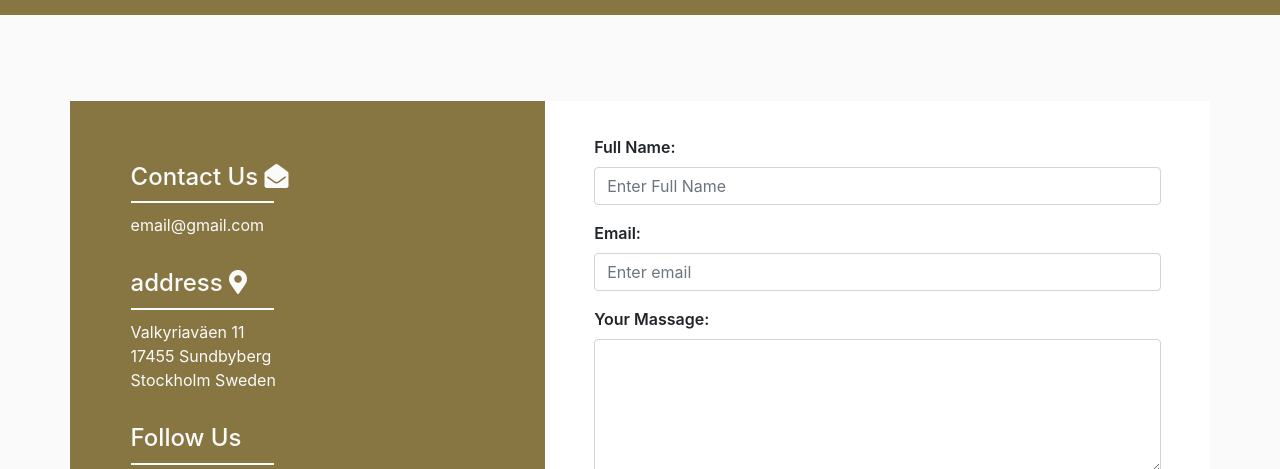
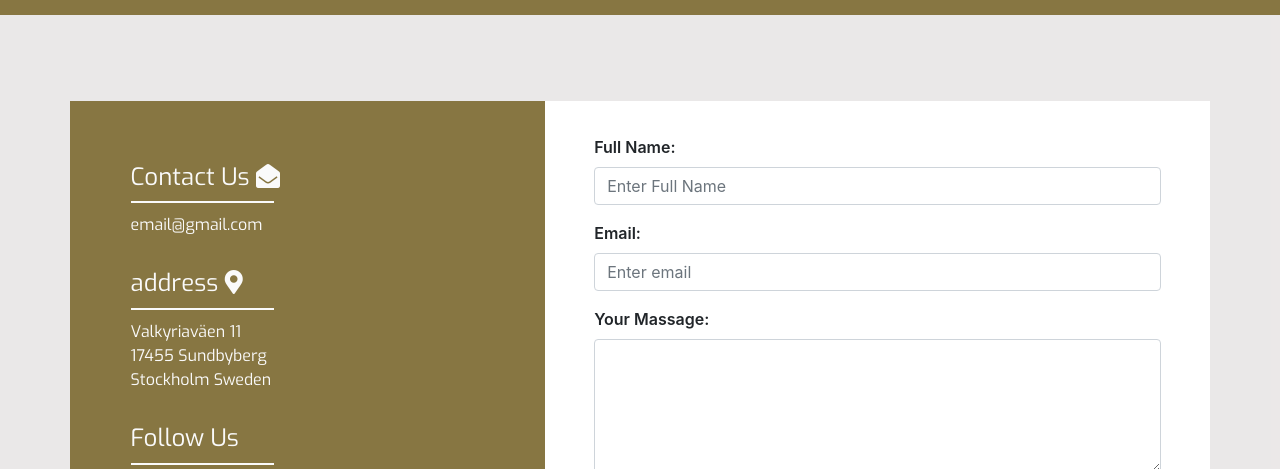
Before and after one commit to Code-Institute-Submissions/Kindergarten_WebApp, a plain HTML site: page contact.html in a window 1280 px wide. Shown: the part 91-560 px from the top of the page. Drawn offline with nearby package versions, Linux system fonts and the light colour scheme; a web font is replaced by a local one.

Commit message:
change bg for contact.html

```diff
--- a/assets/css/style.css
+++ b/assets/css/style.css
@@ -24,7 +24,16 @@
 .h-text{
     font-family:"Oswald", sans-serif;
     font-size: 40px;
+    text-transform: uppercase;
 
+}
+.bg-contact{
+    height: 100vh;
+    background:rgba(230, 227, 227, 0.767);
+    background-repeat: no-repeat;
+    background-size: cover;
+    background-position: center;
+    overflow:hidden;
 }
 
 /*------------------------Navbar------------*/
@@ -217,6 +226,7 @@ body{
 }
 .contact-form-color{
     color: #fafafa;
+    font-family:"Exo",sans-serif;
 }
 
 	.col-md-5{
--- a/contact.html
+++ b/contact.html
@@ -46,6 +46,7 @@
 		</nav>
 	</header>
 	<section>
+		<div class="bg-contact">
 			<div class="container">
 				<div class="row mt-5 xs-column-reverse">
 					<div class="col-md-5 contact-form-color">
@@ -76,8 +77,10 @@
 							<h4>Follow Us</h4>
 							<hr>
 							<ul class="social-network social-circle">
-                            <li><a href="#" class="icoFacebook" title="Facebook"><i class="fa fa-facebook"></i></a></li>
-                            <li><a href="#" class="icoTwitter" title="Twitter"><i class="fa fa-twitter"></i></a></li>
+								<li><a href="#" class="icoFacebook" title="Facebook"><i class="fa fa-facebook"></i></a>
+								</li>
+								<li><a href="#" class="icoTwitter" title="Twitter"><i class="fa fa-twitter"></i></a>
+								</li>
 							</ul>
 						</div>
 					</div>
@@ -110,6 +113,7 @@
 					</div>
 				</div>
 			</div>
+		</div>
 	</section>
 	<script src="https://code.jquery.com/jquery-3.4.1.slim.min.js"
 		integrity="sha384-J6qa4849blE2+poT4WnyKhv5vZF5SrPo0iEjwBvKU7imGFAV0wwj1yYfoRSJoZ+n" crossorigin="anonymous">
```
Lines whose indentation alone changed are shown as unchanged.
